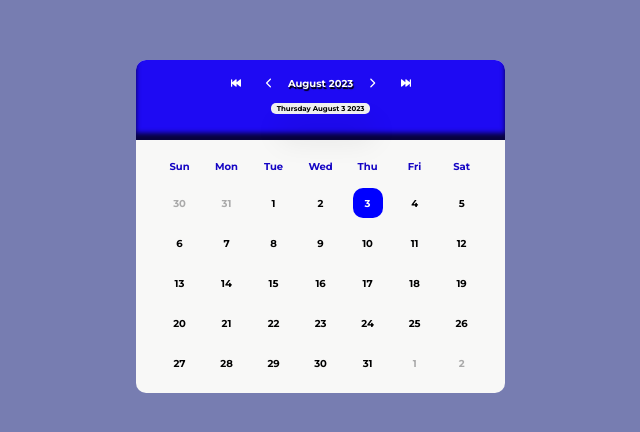
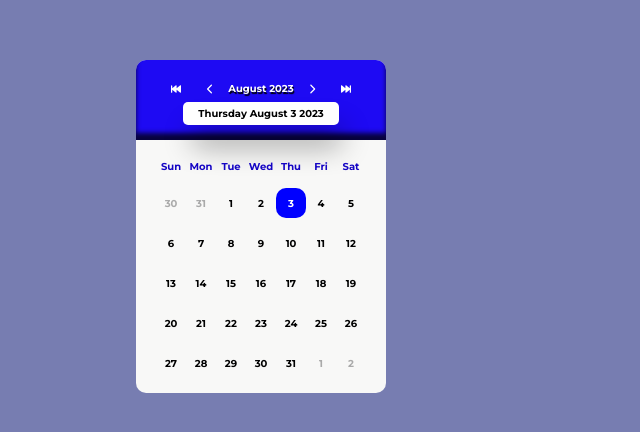
Before and after one commit to modough/react-dateselector, a React (Vite) app: page / in a window 1280 px wide. Shown: the part 348-780 px from the top of the page, without its empty margins (504-1144 px from the left). Built offline with nearby package versions, Linux system fonts and the light colour scheme.

Commit message:
still restyling and versioning again 1

```diff
--- a/src/css/dayPicker.css
+++ b/src/css/dayPicker.css
@@ -1,4 +1,5 @@
 .daypicker-wrapper {
+  width: 250px;
   position: absolute;
   background-color: rgb(248, 248, 247);
   border-radius: 10px;
@@ -35,12 +36,11 @@
   color: black;
   background-color: rgb(201, 204, 204);
 }
-.daypicker-wrapper .header .today-date {
-  height: 70px;
-}
 .daypicker-wrapper .header .today-date button {
   margin: 0;
-  font-size: 7px;
+  padding: 5px 15px;
+  background-color: #fff;
+  font-size: 10px;
   font-weight: 700;
   cursor: pointer;
   border-radius: 5px;
@@ -50,7 +50,7 @@
   -moz-box-shadow: 6px 23px 29px -4px rgba(0, 0, 0, 0.47);
 }
 .daypicker-wrapper .header .today-date button:hover {
-  font-size: 7.5px;
+  font-size: 10.5px;
   transition: 0.5s ease-in-out;
 }
 .header .icons svg.year-icon {
```
